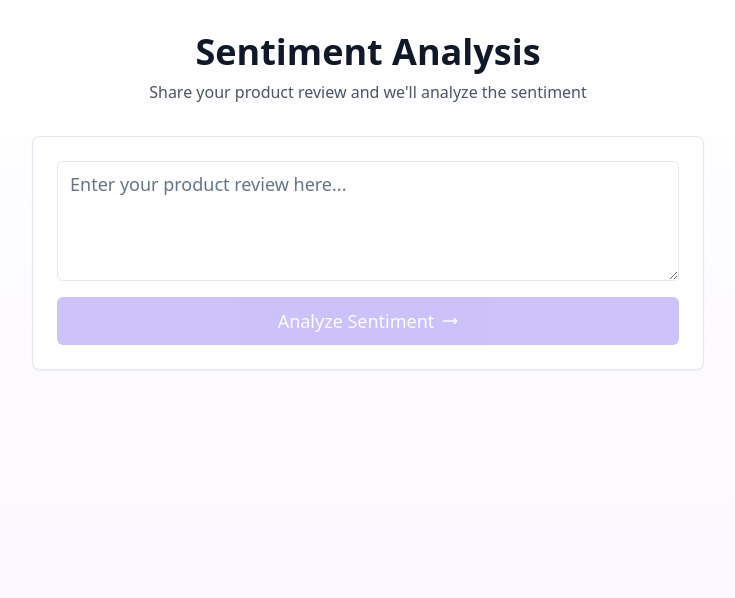
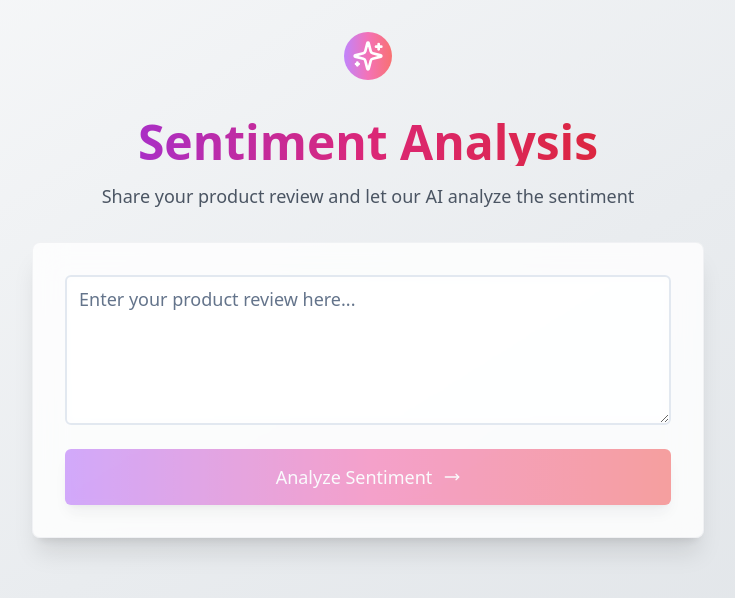
Before and after one commit to Ruthwin11/review-revelation, a React (Vite) app: page / in a window 1280 px wide. Shown: the top 598 px of the page, without its empty margins (272-1007 px from the left). Built offline with nearby package versions, Linux system fonts and the light colour scheme.

Commit message:
Refactor: Improve page appearance
Improve the visual appeal of the page.

```diff
--- a/src/pages/Index.tsx
+++ b/src/pages/Index.tsx
@@ -3,7 +3,7 @@ import { useState } from "react";
 import { Button } from "@/components/ui/button";
 import { Textarea } from "@/components/ui/textarea";
 import { Card } from "@/components/ui/card";
-import { MoveRight, ThumbsUp, ThumbsDown, Meh, Loader2 } from "lucide-react";
+import { MoveRight, ThumbsUp, ThumbsDown, Meh, Loader2, Sparkles } from "lucide-react";
 import { motion } from "framer-motion";
 
 const Index = () => {
@@ -56,59 +56,92 @@ const Index = () => {
   };
 
   return (
-    <div className="min-h-screen p-8 bg-gradient-to-b from-white to-purple-50">
+    <div className="min-h-screen p-8 bg-gradient-to-br from-[#f8f9fa] via-[#e9ecef] to-[#dee2e6] dark:from-gray-900 dark:via-gray-800 dark:to-gray-900">
       <div className="max-w-2xl mx-auto space-y-8">
-        <div className="text-center space-y-2">
-          <h1 className="text-4xl font-bold text-gray-900">Sentiment Analysis</h1>
-          <p className="text-gray-600">Share your product review and we'll analyze the sentiment</p>
+        <motion.div
+          initial={{ opacity: 0, y: -20 }}
+          animate={{ opacity: 1, y: 0 }}
+          transition={{ duration: 0.6 }}
+          className="text-center space-y-4"
+        >
+          <div className="inline-block p-2 mb-4 rounded-full bg-gradient-to-r from-purple-400 via-pink-400 to-red-400">
+            <Sparkles className="w-8 h-8 text-white" />
           </div>
+          <h1 className="text-5xl font-bold bg-gradient-to-r from-purple-600 via-pink-600 to-red-600 bg-clip-text text-transparent">
+            Sentiment Analysis
+          </h1>
+          <p className="text-lg text-gray-600 dark:text-gray-300">
+            Share your product review and let our AI analyze the sentiment
+          </p>
+        </motion.div>
 
-        <Card className="p-6">
-          <div className="space-y-4">
+        <motion.div
+          initial={{ opacity: 0, scale: 0.95 }}
+          animate={{ opacity: 1, scale: 1 }}
+          transition={{ duration: 0.5, delay: 0.2 }}
+        >
+          <Card className="p-8 backdrop-blur-lg bg-white/80 dark:bg-gray-800/80 border border-gray-200/50 dark:border-gray-700/50 shadow-xl">
+            <div className="space-y-6">
               <Textarea
                 placeholder="Enter your product review here..."
-              className="min-h-[120px] text-lg"
+                className="min-h-[150px] text-lg bg-transparent backdrop-blur-sm border-2 transition-all focus:border-purple-400 dark:focus:border-purple-500"
                 value={review}
                 onChange={(e) => setReview(e.target.value)}
               />
 
               <Button
-              className="w-full gap-2 text-lg h-12 bg-[#9b87f5] hover:bg-[#8b77e5]"
+                className="w-full gap-3 text-lg h-14 bg-gradient-to-r from-purple-500 via-pink-500 to-red-500 hover:opacity-90 transition-all duration-300 shadow-lg hover:shadow-xl"
                 onClick={analyzeSentiment}
                 disabled={!review.trim() || loading}
               >
                 {loading ? (
-                <Loader2 className="w-5 h-5 animate-spin" />
+                  <Loader2 className="w-6 h-6 animate-spin" />
                 ) : (
                   <>
                     Analyze Sentiment
-                  <MoveRight className="w-5 h-5" />
+                    <MoveRight className="w-6 h-6" />
                   </>
                 )}
               </Button>
             </div>
           </Card>
+        </motion.div>
 
         {result && !loading && (
           <motion.div
             initial={{ opacity: 0, y: 20 }}
             animate={{ opacity: 1, y: 0 }}
-            transition={{ duration: 0.5 }}
+            transition={{ duration: 0.5, type: "spring", bounce: 0.4 }}
           >
-            <Card className="p-6">
-              <div className="text-center space-y-4">
-                <div className={getSentimentColor(result.sentiment)}>
+            <Card className="p-8 backdrop-blur-lg bg-white/80 dark:bg-gray-800/80 border border-gray-200/50 dark:border-gray-700/50 shadow-xl">
+              <motion.div
+                className="text-center space-y-6"
+                initial={{ scale: 0.9 }}
+                animate={{ scale: 1 }}
+                transition={{ duration: 0.3 }}
+              >
+                <div className={`${getSentimentColor(result.sentiment)} transform transition-all duration-300 hover:scale-110`}>
                   {getSentimentIcon(result.sentiment)}
                 </div>
-                <div className="space-y-2">
-                  <h2 className="text-2xl font-semibold text-gray-900">
+                <div className="space-y-3">
+                  <h2 className="text-3xl font-bold bg-gradient-to-r from-purple-600 via-pink-600 to-red-600 bg-clip-text text-transparent">
                     {result.sentiment.charAt(0).toUpperCase() + result.sentiment.slice(1)} Sentiment
                   </h2>
-                  <p className="text-gray-600">
-                    Confidence Score: {result.score.toFixed(1)}%
+                  <div className="flex items-center justify-center gap-2">
+                    <div className="h-2 w-48 bg-gray-200 dark:bg-gray-700 rounded-full overflow-hidden">
+                      <motion.div
+                        initial={{ width: 0 }}
+                        animate={{ width: `${result.score}%` }}
+                        transition={{ duration: 0.8, ease: "easeOut" }}
+                        className="h-full bg-gradient-to-r from-purple-500 via-pink-500 to-red-500"
+                      />
+                    </div>
+                    <p className="text-lg font-semibold text-gray-700 dark:text-gray-200">
+                      {result.score.toFixed(1)}%
                     </p>
                   </div>
                 </div>
+              </motion.div>
             </Card>
           </motion.div>
         )}
```
Lines whose indentation alone changed are shown as unchanged.
